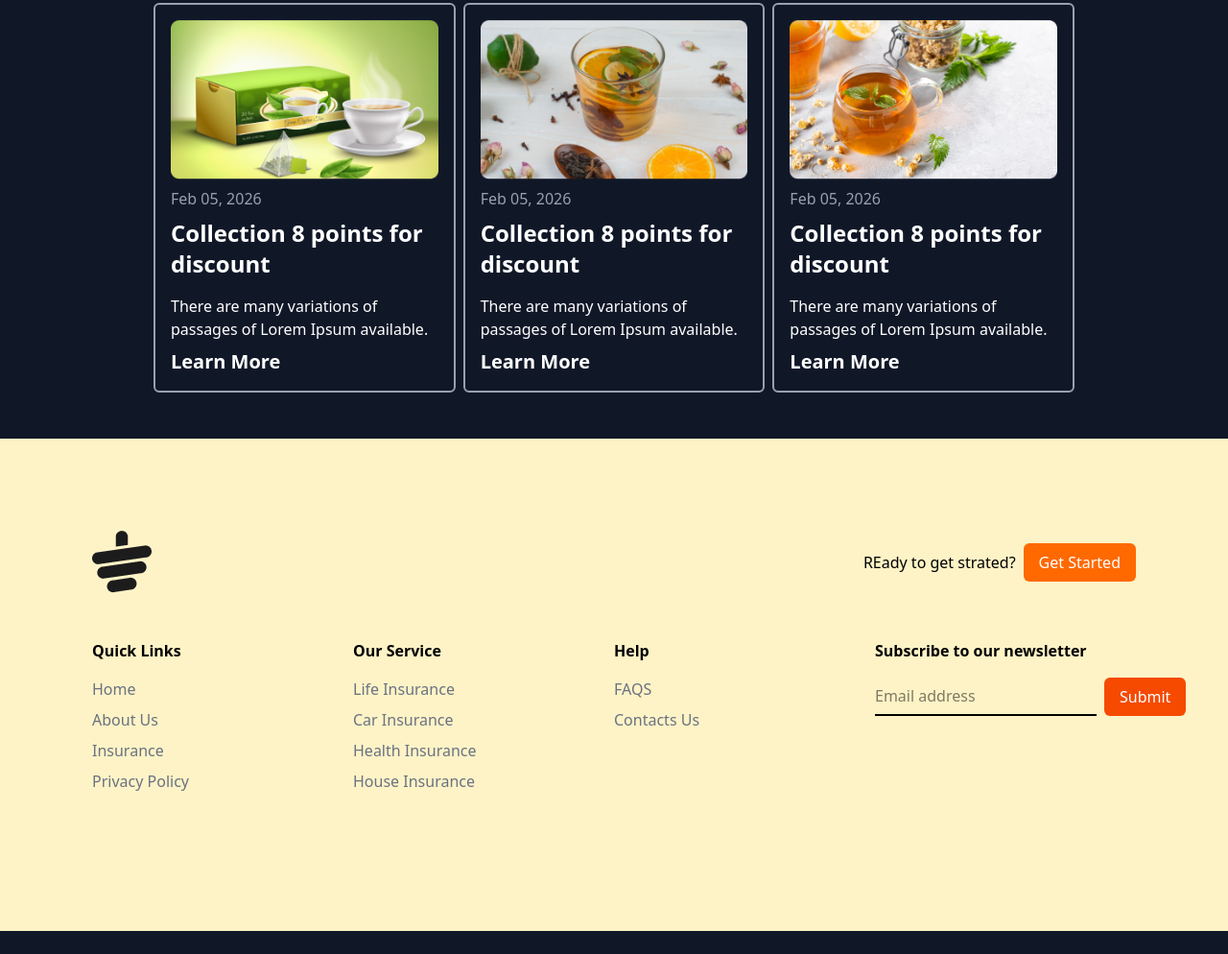
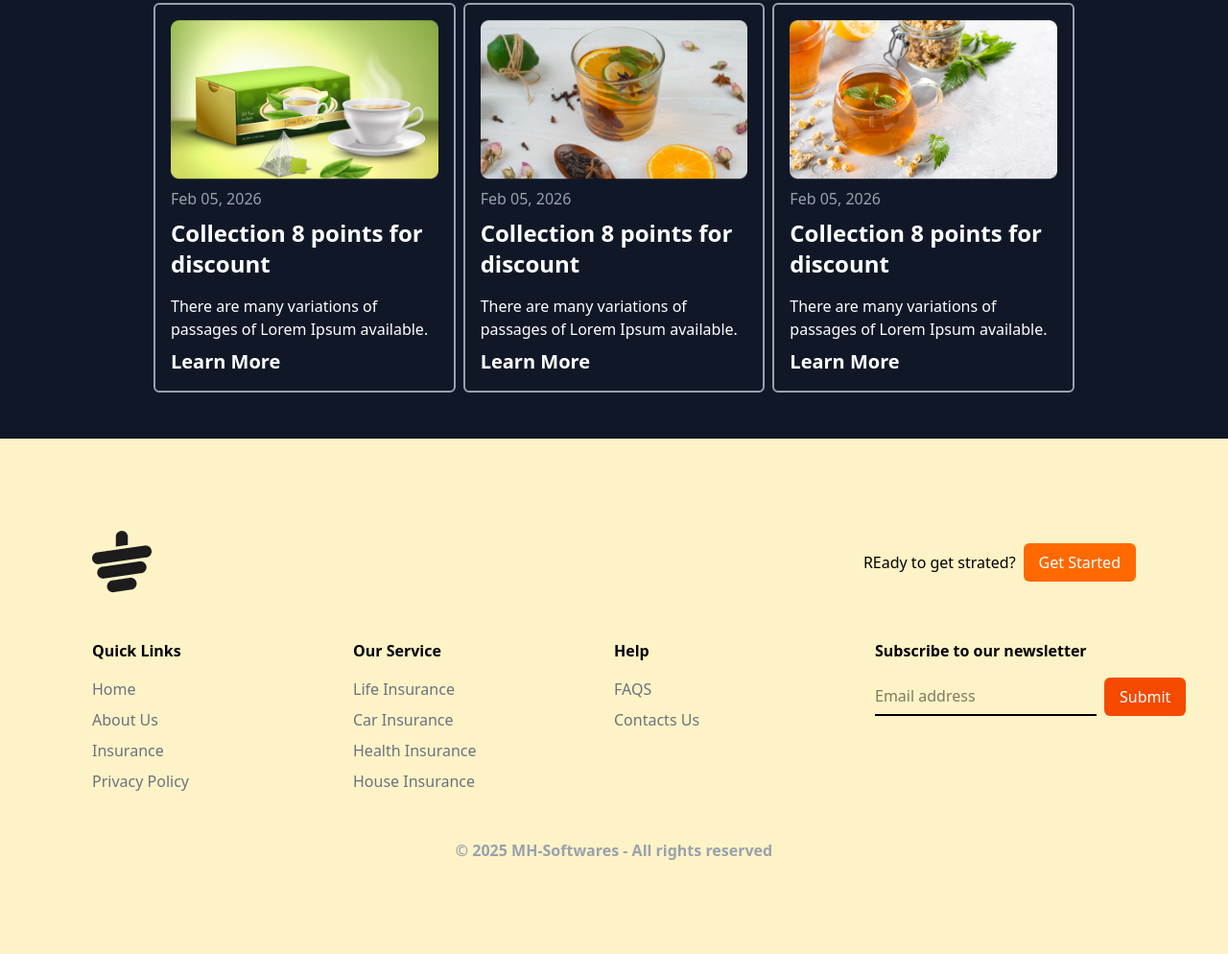
Before and after one commit to abirpuc/tea_house_tailwindcss, a website: page index.html in a window 1280 px wide. Shown: the part 2278-3272 px from the top of the page at 96% size. Before the commit the page ends 3248 px from the top, so only its background shows below. Drawn offline with Linux system fonts and the light colour scheme; files whose address does not match are found by name.

Commit message:
desing footer bottom part

```diff
--- a/index.html
+++ b/index.html
@@ -209,6 +209,9 @@
                 </div>
             </div>
         </div>
+        <div class="text-gray-400 flex justify-center items-center font-bold">
+            <p>&copy; 2025 MH-Softwares - All rights reserved</p>
+        </div>
     </footer>
 </body>
 
```
